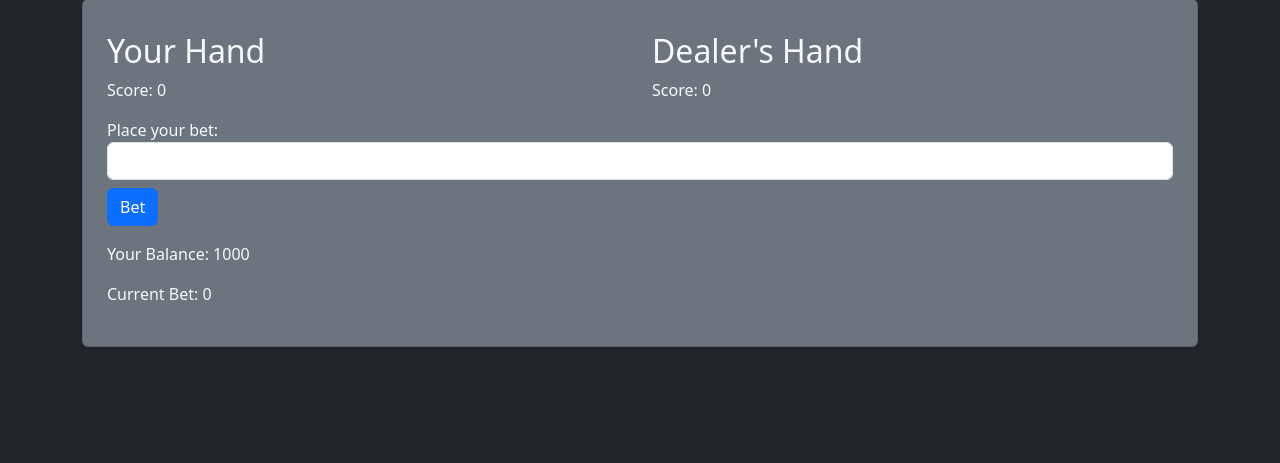
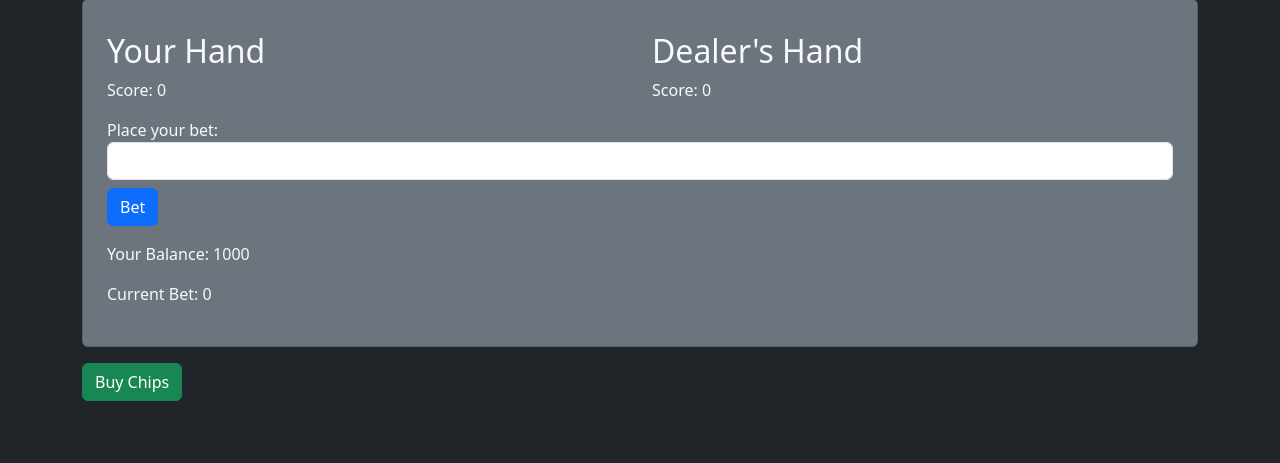
Before and after one commit to harshratedr/blackjack-django-project, a Django app: page /game/ in a window 1280 px wide. Shown: the part 111-574 px from the top of the page. Run offline with Django 4.2, Linux system fonts and the light colour scheme; a user stored in the database is signed in; data comes from the database, SQL or seed files in the repository.

Commit message:
game.html

```diff
--- a/blackjack/templates/blackjack/game.html
+++ b/blackjack/templates/blackjack/game.html
@@ -32,8 +32,11 @@
         </div>
     </div>
 
+
+
+
     {% if game_over %}
-    <div class="alert alert-info">
+    <div class="alert alert-primary" role="alert">
         <h3>{{ result }}</h3>
         <a href="{% url 'game' %}?reset=true" class="btn btn-primary">Play Again</a>
     </div>
@@ -49,10 +52,15 @@
         {% csrf_token %}
         <button type="submit" name="action" value="hit" class="btn btn-primary">Hit</button>
         <button type="submit" name="action" value="stand" class="btn btn-danger">Stand</button>
+        {% comment %} {% comment %} <button type="submit" name="action" value="split" class="btn btn-warning">Split</button> {% endcomment %}
+        <button type="submit" name="action" value="double_down" class="btn btn-success">Double Down</button>
     </form>
     {% endif %}
 
     <p class="mt-3">Your Balance: {{ balance }}</p>
     <p >Current Bet: {{ bet }}</p>
+
+
 </div>
+<a href="{% url 'buy_chips' %}" class="mt-3 btn btn-success ">Buy Chips</a>
 {% endblock %}
```
